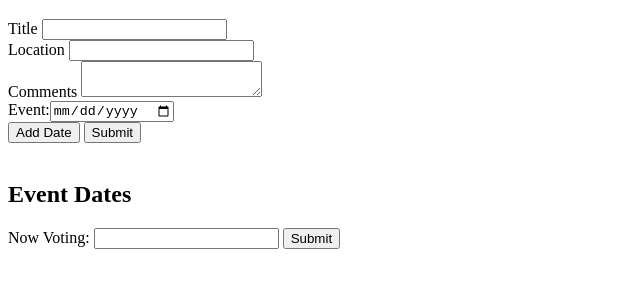
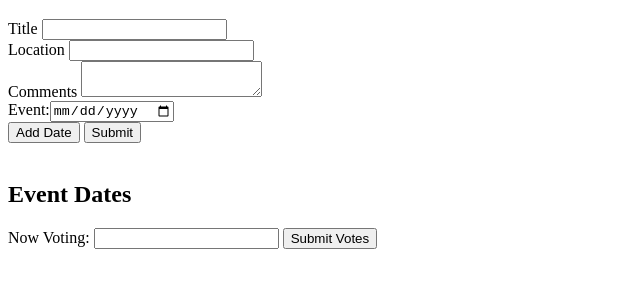
Before and after one commit to justinbansal/daily-js-projects, a website: page doodle.html in a window 1280 px wide. Shown: the part 61-348 px from the top of the page, without its empty margins (0-640 px from the left). Drawn offline with Linux system fonts and the light colour scheme.

Commit message:
changed input type submit to custom button

```diff
--- a/doodle.html
+++ b/doodle.html
@@ -27,7 +27,7 @@
         <h2>Event Dates</h2>
         Now Voting:
         <input type="text" name="voter">
-        <input type="submit">
+        <button id="submitVote">Submit Votes</button>
         <div id="poll-row">
         </div>
     </div>
```
